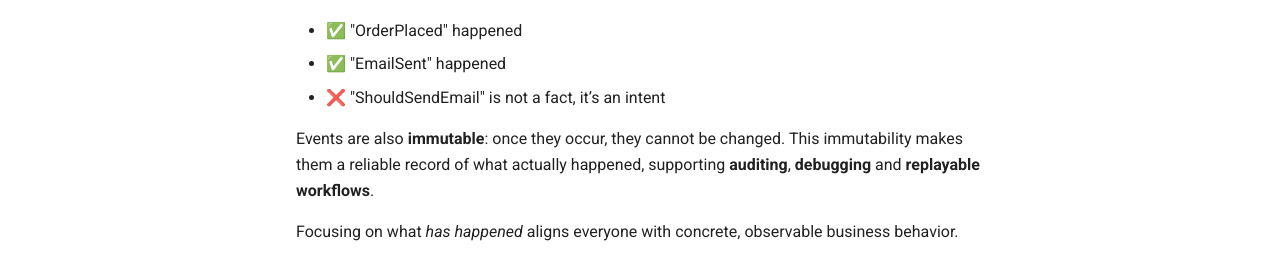
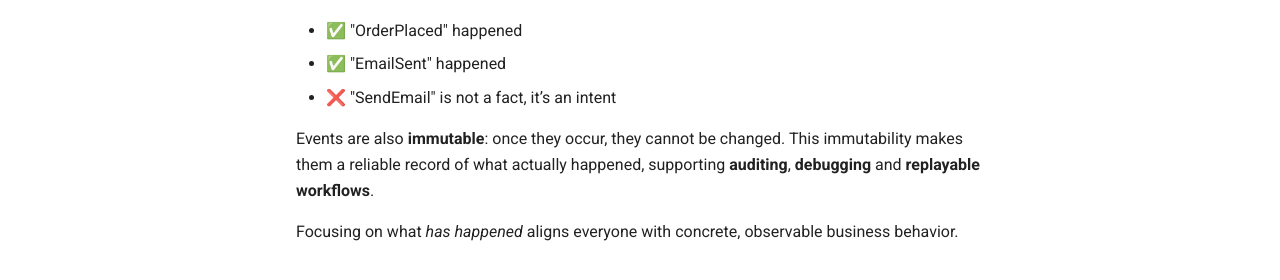
Before and after one commit to roikonen/scalablemodeling, an MkDocs documentation site: the page built from docs/events.md, in a window 1280 px wide and 900 px high. Shown: the part 397-677 px from the top of the window. Built offline with MkDocs 1.6.1 and Material for MkDocs 9.7.7, drawn with Linux system fonts in a browser that asks for light colours.

Commit message:
Readability fixes, small terminology improvements

```diff
--- a/docs/events.md
+++ b/docs/events.md
@@ -8,7 +8,7 @@ Events are **things that have happened** in the domain (e.g. `OrderPlaced`, `Pay
 
 - ✅ "OrderPlaced" happened
 - ✅ "EmailSent" happened
-- ❌ "ShouldSendEmail" is not a fact, it’s an intent
+- ❌ "SendEmail" is not a fact, it’s an intent
 
 Events are also **immutable**: once they occur, they cannot be changed. This immutability makes them a reliable record of what actually happened, supporting **auditing**, **debugging** and **replayable workflows**.
 
```
